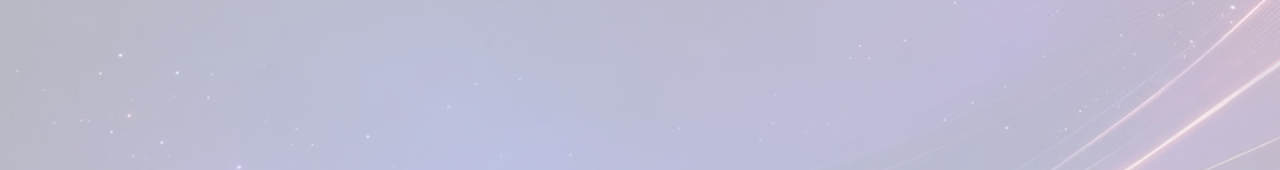
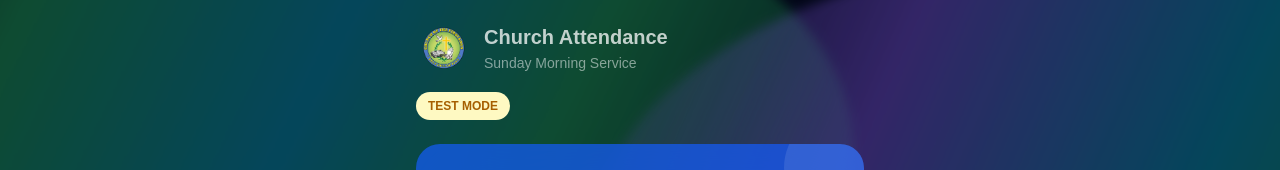
Before and after one commit to StanleyEG31/Church-Attendance-System, a React (Vite) app: page / in a window 1280 px wide. Shown: the top 170 px of the page. Built offline with nearby package versions, Linux system fonts and the light colour scheme; no server answers.

Commit message:
False to True

```diff
--- a/src/App.jsx
+++ b/src/App.jsx
@@ -9,7 +9,7 @@ import SyncOverlay from "./components/SyncOverlay";
 import { api } from "./api";
 import AuroraBackground from "./components/AuroraBackground"
 
-const TEST_MODE = false;
+const TEST_MODE = true;
 
 function App() {
   const today = new Date().getDay();
--- a/src/pages/Attendance.jsx
+++ b/src/pages/Attendance.jsx
@@ -4,7 +4,7 @@ import churchLogo from "../assets/COTF-LOGO.png";
 
 // TEMPORARY TEST MODE
 // Change this to false before final deployment.
-const TEST_MODE = false;
+const TEST_MODE = true;
 
 function getSessionDate() {
   const today = new Date();
```
